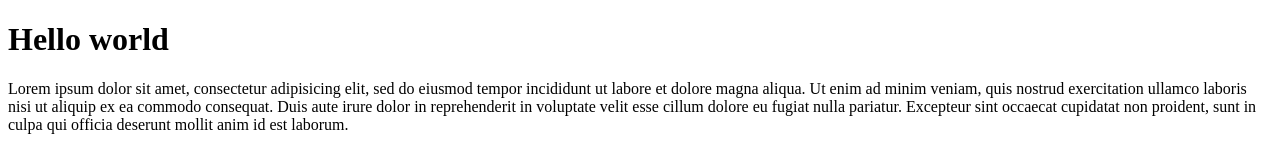
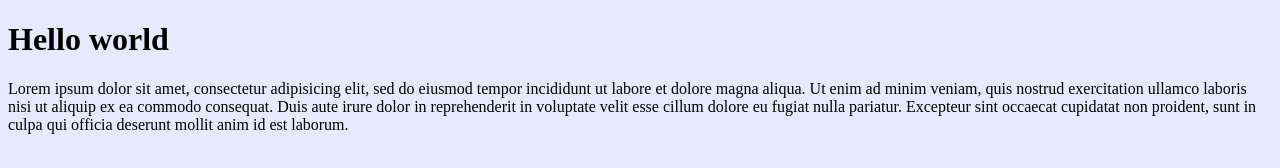
Before and after one commit to BenjaminSacak/assignment-git, a plain HTML site: page index.html in a window 1280 px wide. Drawn offline with Linux system fonts and the light colour scheme.

Commit message:
background color

```diff
--- a/index.html
+++ b/index.html
@@ -4,6 +4,12 @@
 <title>Benjamin Sačak - GIT Assignment</title>
 </head>
 <body>
+
+<style>
+	body{
+		background: #aaaaff44;
+	}
+</style>
 
 <h1>Hello world</h1>
 <p>Lorem ipsum dolor sit amet, consectetur adipisicing elit, sed do eiusmod
```
